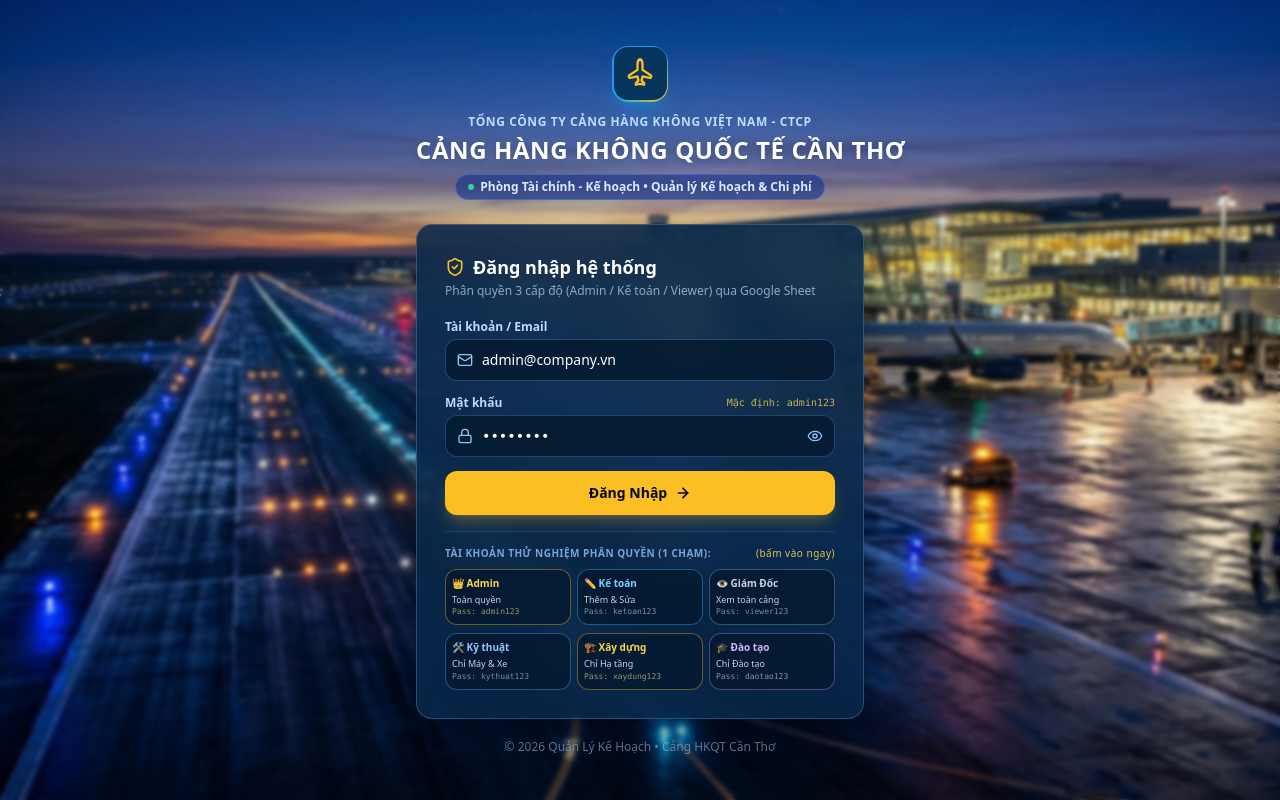
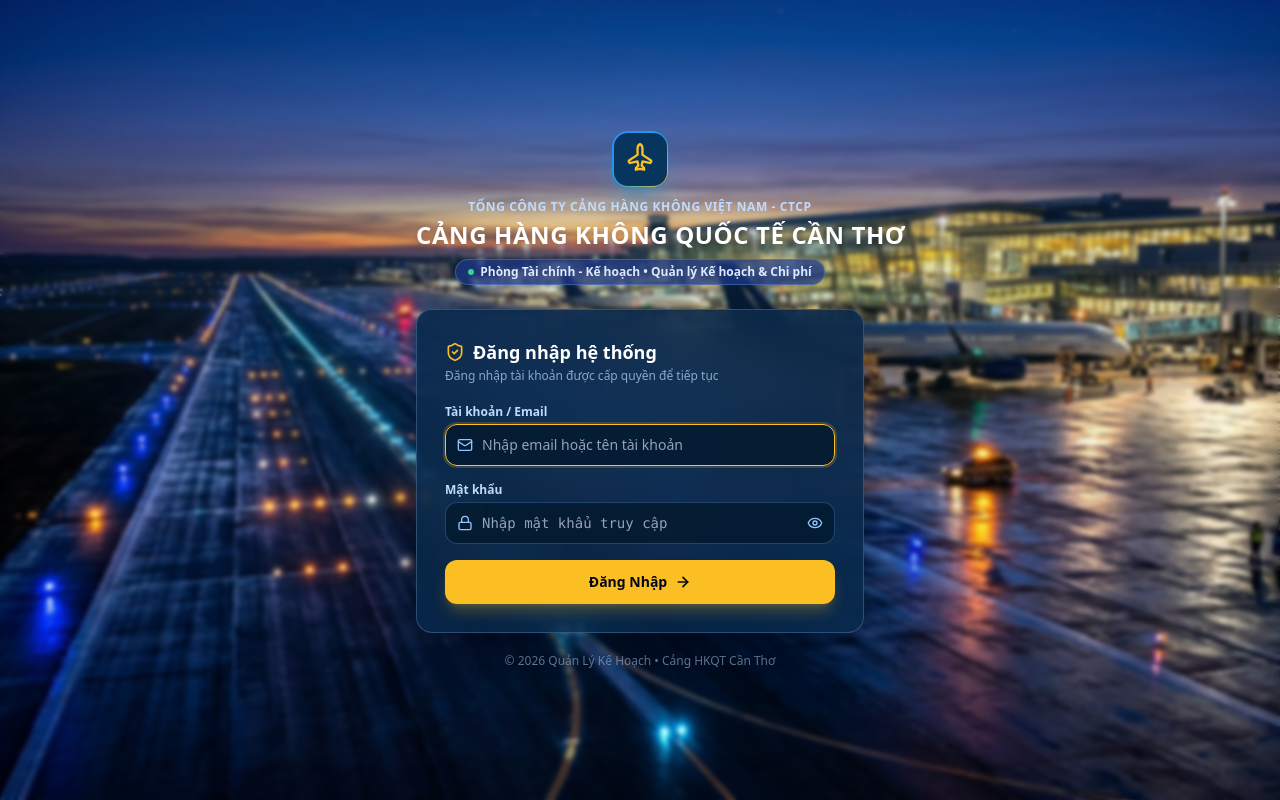
Before and after one commit to hhminh71/quan-ly-ke-hoach, a React (Vite) app: page / in a window 1280 px wide. Built offline with nearby package versions, Linux system fonts and the light colour scheme; the HTML template or start-up script is replaced by a standard one.

Commit message:
clean(login): remove demo test buttons, password suggestions, and prefilled fields

```diff
--- a/src/pages/LoginPage.jsx
+++ b/src/pages/LoginPage.jsx
@@ -8,7 +8,6 @@
   AlertCircle,
   Eye,
   EyeOff,
-  UserCheck,
 } from 'lucide-react';
 import aviationBg from '../assets/aviation-bg.jpg';
 import {
@@ -16,18 +15,18 @@
   getSavedWebhookUrl,
   fetchFromGoogleSheet,
 } from '../services/googleSheetService';
-import { ROLES, normalizeRole, ROLE_INFO, resolveUserScope } from '../utils/permissions';
+import { ROLES, normalizeRole, resolveUserScope } from '../utils/permissions';
 
 export default function LoginPage({ onLogin }) {
-  const [emailInput, setEmailInput] = useState('admin@company.vn');
-  const [password, setPassword] = useState('admin123');
+  const [emailInput, setEmailInput] = useState('');
+  const [password, setPassword] = useState('');
   const [showPassword, setShowPassword] = useState(false);
   const [isLoading, setIsLoading] = useState(false);
   const [error, setError] = useState('');
   const [hint, setHint] = useState('');
 
   // Xử lý Đăng nhập bằng Tài khoản & Mật khẩu
-  const handleLogin = async (userEmail, userPass, forcedScope) => {
+  const handleLogin = async (userEmail, userPass) => {
     setError('');
     setHint('');
     const cleanEmail = (userEmail || emailInput).trim().toLowerCase();
@@ -85,14 +84,13 @@
             : '123456');
 
         if (cleanPass !== expectedPassword) {
-          setError('Mật khẩu không chính xác!');
-          setHint(`Gợi ý mật khẩu mẫu: ${expectedPassword}`);
+          setError('Mật khẩu không chính xác. Vui lòng thử lại!');
           setIsLoading(false);
           return;
         }
 
         const role = normalizeRole(matched.role);
-        const effectiveScope = forcedScope || resolveUserScope(matched);
+        const effectiveScope = resolveUserScope(matched);
         onLogin({
           name: matched.name || cleanEmail.split('@')[0],
           email: matched.email,
@@ -106,8 +104,7 @@
         // Fallback demo admin nếu chưa cấu hình sheet
         if (cleanEmail === 'admin@company.vn' || cleanEmail.includes('admin')) {
           if (cleanPass !== 'admin123') {
-            setError('Mật khẩu Admin không chính xác!');
-            setHint('Mật khẩu mặc định: admin123');
+            setError('Mật khẩu không chính xác. Vui lòng thử lại!');
             setIsLoading(false);
             return;
           }
@@ -122,7 +119,7 @@
           });
         } else {
           setError(`Tài khoản "${cleanEmail}" chưa được cấp quyền trong hệ thống.`);
-          setHint('Vui lòng liên hệ Quản trị viên (Admin) để được thêm tài khoản vào Sheet QUAN_TRI_USER.');
+          setHint('Vui lòng liên hệ Quản trị viên (Admin) để được cấp quyền truy cập.');
         }
       }
     } catch (err) {
@@ -135,12 +132,6 @@
   const handleSubmit = (e) => {
     e.preventDefault();
     handleLogin(emailInput, password);
-  };
-
-  const handleSelectRoleDemo = (email, pass, defaultScope) => {
-    setEmailInput(email);
-    setPassword(pass);
-    handleLogin(email, pass, defaultScope);
   };
 
   return (
@@ -187,13 +178,13 @@
 
         {/* Login Card with Glassmorphism */}
         <div className="bg-[#09294a]/85 backdrop-blur-xl border border-blue-300/25 rounded-2xl p-5 sm:p-7 shadow-2xl shadow-slate-950/70">
-          <div className="mb-4 sm:mb-5">
+          <div className="mb-5">
             <h2 className="text-base sm:text-lg font-bold text-white flex items-center gap-2">
               <ShieldCheck className="w-5 h-5 text-amber-400" />
               <span>Đăng nhập hệ thống</span>
             </h2>
             <p className="text-[11px] sm:text-xs text-blue-200/70 mt-0.5">
-              Phân quyền 3 cấp độ (Admin / Kế toán / Viewer) qua Google Sheet
+              Đăng nhập tài khoản được cấp quyền để tiếp tục
             </p>
           </div>
 
@@ -207,7 +198,7 @@
             </div>
           )}
 
-          <form onSubmit={handleSubmit} className="space-y-3.5">
+          <form onSubmit={handleSubmit} className="space-y-4">
             {/* Email / Username Field */}
             <div>
               <label className="block text-[11px] sm:text-xs font-semibold text-blue-200 mb-1">
@@ -221,9 +212,10 @@
                   type="text"
                   value={emailInput}
                   onChange={(e) => setEmailInput(e.target.value)}
-                  placeholder="admin@company.vn hoặc email người dùng"
+                  placeholder="Nhập email hoặc tên tài khoản"
                   className="w-full pl-9 pr-3 py-2 sm:py-2.5 rounded-xl bg-[#041a30]/85 border border-blue-400/30 text-white placeholder-slate-400 text-xs sm:text-sm focus:outline-none focus:border-amber-400 focus:ring-2 focus:ring-amber-400/20 transition-all font-medium"
                   required
+                  autoFocus
                 />
               </div>
             </div>
@@ -234,9 +226,6 @@
                 <label className="block text-[11px] sm:text-xs font-semibold text-blue-200">
                   Mật khẩu
                 </label>
-                <span className="text-[10px] text-amber-300/80 font-mono">
-                  Mặc định: admin123
-                </span>
               </div>
               <div className="relative">
                 <div className="absolute inset-y-0 left-0 pl-3 flex items-center pointer-events-none text-blue-300">
@@ -264,7 +253,7 @@
             <button
               type="submit"
               disabled={isLoading}
-              className="w-full py-2.5 sm:py-3 px-4 rounded-xl font-bold text-xs sm:text-sm text-slate-950 bg-amber-400 hover:bg-amber-300 active:scale-[0.99] transition-all duration-150 shadow-lg shadow-amber-400/25 flex items-center justify-center gap-2 disabled:opacity-70 disabled:cursor-not-allowed cursor-pointer"
+              className="w-full py-2.5 sm:py-3 px-4 rounded-xl font-bold text-xs sm:text-sm text-slate-950 bg-amber-400 hover:bg-amber-300 active:scale-[0.99] transition-all duration-150 shadow-lg shadow-amber-400/25 flex items-center justify-center gap-2 disabled:opacity-70 disabled:cursor-not-allowed cursor-pointer mt-2"
             >
               {isLoading ? (
                 <>
@@ -279,122 +268,6 @@
               )}
             </button>
           </form>
-
-          {/* Quick Demo Roles Selection */}
-          <div className="mt-4 pt-3.5 border-t border-blue-400/20 space-y-2">
-            <p className="text-[10px] text-blue-300/80 font-bold uppercase tracking-wider flex items-center justify-between">
-              <span>Tài khoản thử nghiệm phân quyền (1 chạm):</span>
-              <span className="text-amber-300/90 font-normal lowercase">(bấm vào ngay)</span>
-            </p>
-
-            {/* Row 1: Core Roles */}
-            <div className="grid grid-cols-3 gap-1.5">
-              <button
-                type="button"
-                onClick={() => handleSelectRoleDemo('admin@company.vn', 'admin123', 'ALL')}
-                className="p-1.5 rounded-xl bg-[#041a30]/80 hover:bg-amber-500/20 border border-amber-400/40 text-left transition-all cursor-pointer group"
-                title="Email: admin@company.vn • Pass: admin123"
-              >
-                <div className="text-[10px] font-bold text-amber-300 flex items-center gap-1">
-                  <span>👑 Admin</span>
-                </div>
-                <div className="text-[9px] text-slate-300 font-medium truncate mt-0.5">
-                  Toàn quyền
-                </div>
-                <div className="text-[8px] font-mono text-amber-200/60 truncate">
-                  Pass: admin123
-                </div>
-              </button>
-
-              <button
-                type="button"
-                onClick={() => handleSelectRoleDemo('ketoan@company.vn', 'ketoan123', 'ALL')}
-                className="p-1.5 rounded-xl bg-[#041a30]/80 hover:bg-sky-500/20 border border-sky-400/40 text-left transition-all cursor-pointer group"
-                title="Email: ketoan@company.vn • Pass: ketoan123"
-              >
-                <div className="text-[10px] font-bold text-sky-300 flex items-center gap-1">
-                  <span>✏️ Kế toán</span>
-                </div>
-                <div className="text-[9px] text-slate-300 font-medium truncate mt-0.5">
-                  Thêm & Sửa
-                </div>
-                <div className="text-[8px] font-mono text-sky-200/60 truncate">
-                  Pass: ketoan123
-                </div>
-              </button>
-
-              <button
-                type="button"
-                onClick={() => handleSelectRoleDemo('viewer@company.vn', 'viewer123', 'ALL')}
-                className="p-1.5 rounded-xl bg-[#041a30]/80 hover:bg-slate-500/20 border border-slate-400/40 text-left transition-all cursor-pointer group"
-                title="Email: viewer@company.vn • Pass: viewer123"
-              >
-                <div className="text-[10px] font-bold text-slate-300 flex items-center gap-1">
-                  <span>👁️ Giám Đốc</span>
-                </div>
-                <div className="text-[9px] text-slate-300 font-medium truncate mt-0.5">
-                  Xem toàn cảng
-                </div>
-                <div className="text-[8px] font-mono text-slate-300/60 truncate">
-                  Pass: viewer123
-                </div>
-              </button>
-            </div>
-
-            {/* Row 2: Department Expense Scopes */}
-            <div className="grid grid-cols-3 gap-1.5">
-              <button
-                type="button"
-                onClick={() => handleSelectRoleDemo('kythuat@company.vn', 'kythuat123', 'KY_THUAT')}
-                className="p-1.5 rounded-xl bg-[#041a30]/80 hover:bg-blue-500/20 border border-blue-400/40 text-left transition-all cursor-pointer group"
-                title="Email: kythuat@company.vn • Pass: kythuat123 • SCTX Máy móc & Phương tiện"
-              >
-                <div className="text-[10px] font-bold text-blue-300 flex items-center gap-1">
-                  <span>🛠️ Kỹ thuật</span>
-                </div>
-                <div className="text-[9px] text-slate-300 font-medium truncate mt-0.5">
-                  Chỉ Máy & Xe
-                </div>
-                <div className="text-[8px] font-mono text-blue-200/60 truncate">
-                  Pass: kythuat123
-                </div>
-              </button>
-
-              <button
-                type="button"
-                onClick={() => handleSelectRoleDemo('xaydung@company.vn', 'xaydung123', 'XAY_DUNG')}
-                className="p-1.5 rounded-xl bg-[#041a30]/80 hover:bg-amber-500/20 border border-amber-400/40 text-left transition-all cursor-pointer group"
-                title="Email: xaydung@company.vn • Pass: xaydung123 • SCTX Cơ sở hạ tầng"
-              >
-                <div className="text-[10px] font-bold text-amber-300 flex items-center gap-1">
-                  <span>🏗️ Xây dựng</span>
-                </div>
-                <div className="text-[9px] text-slate-300 font-medium truncate mt-0.5">
-                  Chỉ Hạ tầng
-                </div>
-                <div className="text-[8px] font-mono text-amber-200/60 truncate">
-                  Pass: xaydung123
-                </div>
-              </button>
-
-              <button
-                type="button"
-                onClick={() => handleSelectRoleDemo('daotao@company.vn', 'daotao123', 'DAO_TAO')}
-                className="p-1.5 rounded-xl bg-[#041a30]/80 hover:bg-purple-500/20 border border-purple-400/40 text-left transition-all cursor-pointer group"
-                title="Email: daotao@company.vn • Pass: daotao123 • Chi phí Đào tạo"
-              >
-                <div className="text-[10px] font-bold text-purple-300 flex items-center gap-1">
-                  <span>🎓 Đào tạo</span>
-                </div>
-                <div className="text-[9px] text-slate-300 font-medium truncate mt-0.5">
-                  Chỉ Đào tạo
-                </div>
-                <div className="text-[8px] font-mono text-purple-200/60 truncate">
-                  Pass: daotao123
-                </div>
-              </button>
-            </div>
-          </div>
         </div>
 
         {/* Footer */}
```
